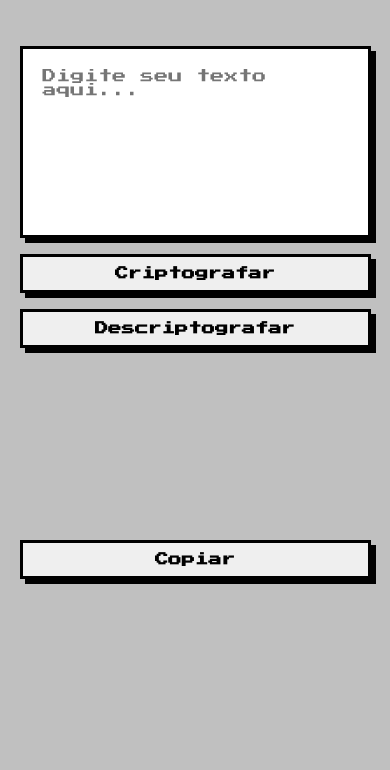
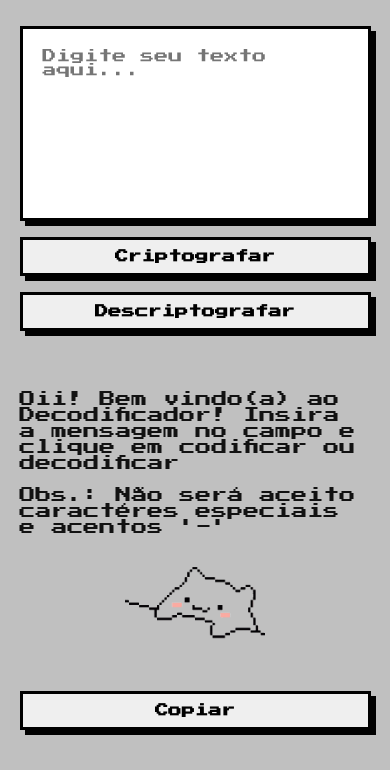
Before and after one commit to emersondev21/Decodificador-de-texto, a plain HTML site: page index.html in a window 390 px wide. Shown: the part 74-844 px from the top of the page. Drawn offline with Linux system fonts and the light colour scheme.

Commit message:
ajustes versão mobile

```diff
--- a/assets/styles/style.css
+++ b/assets/styles/style.css
@@ -104,15 +104,15 @@ button:active {
     display: flex;
     flex-direction: column;
     align-items: center;
-    padding: 20px 0;
+    padding: 0;
   }
 /*
   .result {
     display: flex;
   } */
 
-  .divMensagem {
-    display: none;
+  img {
+    width: 40%;
   }
 
   .divResult, .divEntrada {
--- a/index.html
+++ b/index.html
@@ -4,7 +4,8 @@
   <meta charset="UTF-8">
   <meta name="viewport" content="width=device-width, initial-scale=1.0">
   <link rel="stylesheet" href="./assets/styles/style.css">
-  <title>Document</title>
+  <link rel="shortcut icon" href="assets/img/icons8-dev-100.png" type="image/x-icon">
+  <title>Decodificador</title>
 </head>
 <body>
   <header><h1>&#60TextDecoder/&#62</h1></header>
```
Also changed, not shown: assets/img/icons8-dev-100.png (added).
